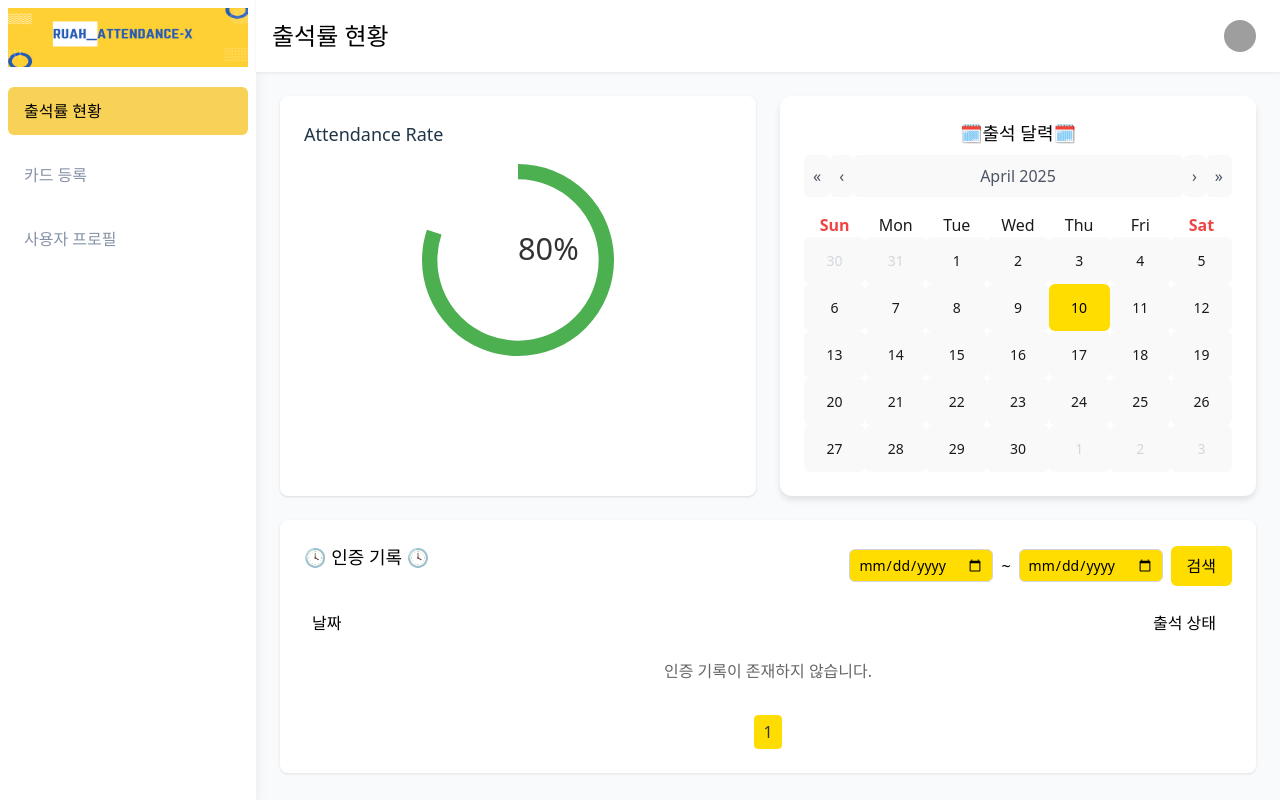
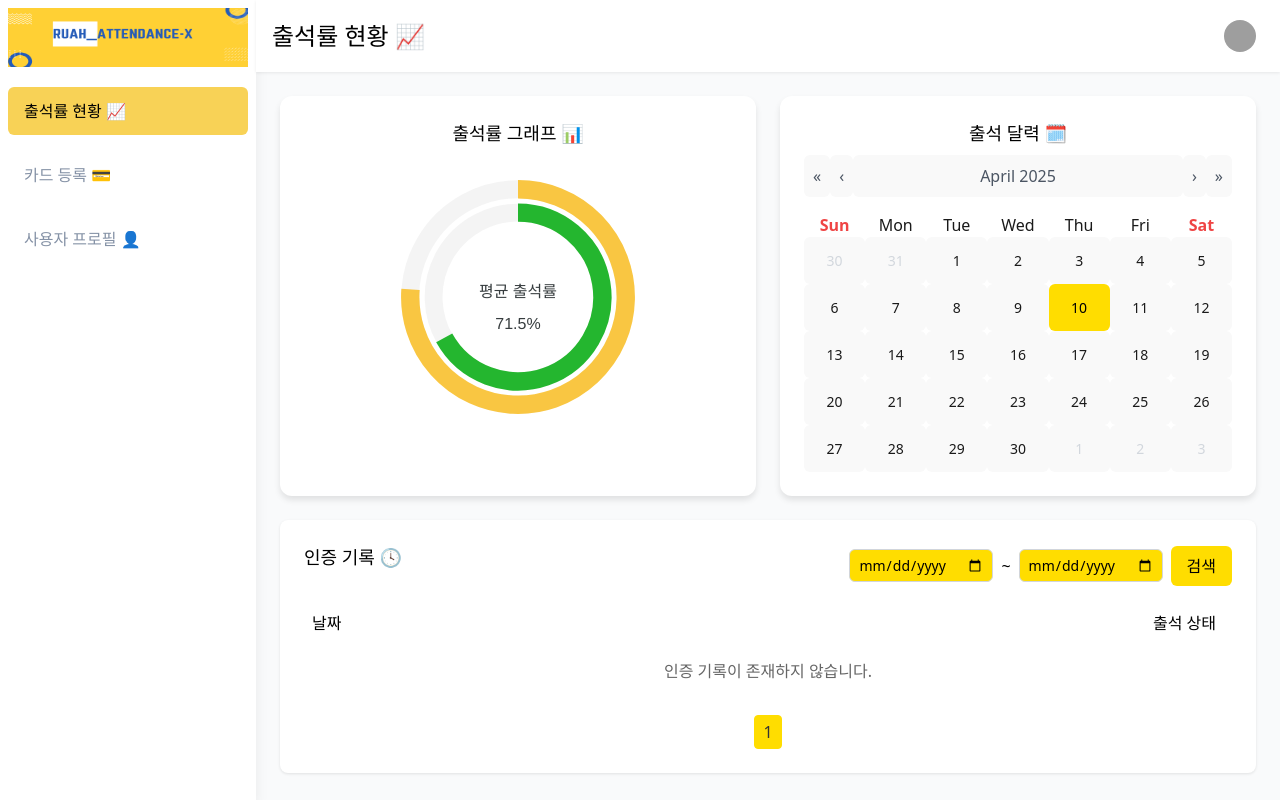
Before and after one commit to Jinyoung0318/ruahAttendX, a React (Vite) app in the folder frontend/: page /dashboard in a window 1280 px wide. Built offline with nearby package versions, Linux system fonts and the light colour scheme; grey boxes are pictures that could not be loaded.

Commit message:
fix) attendanceRate UI/UX

```diff
--- a/frontend/package.json
+++ b/frontend/package.json
@@ -10,9 +10,11 @@
     "preview": "vite preview"
   },
   "dependencies": {
+    "apexcharts": "^4.5.0",
     "axios": "^1.8.4",
     "chart.js": "^4.4.8",
     "react": "^19.0.0",
+    "react-apexcharts": "^1.7.0",
     "react-calendar": "^5.1.0",
     "react-chartjs-2": "^5.3.0",
     "react-circular-progressbar": "^2.2.0",
--- a/frontend/src/components/common/commHeader.tsx
+++ b/frontend/src/components/common/commHeader.tsx
@@ -6,7 +6,7 @@ const userParName = JSON.parse(sessionStorage.getItem('user') || '{}').userParNa
 const CommHeader = () => {
     return (
         <div className={styles.header}>
-            <h1 className={styles.title}>출석률 현황</h1>
+            <h1 className={styles.title}>출석률 현황 📈</h1>
             <div className={styles.userInfo}>
                 <img
                     src="https://randomuser.me/api/portraits/men/1.jpg"
--- a/frontend/src/components/common/commSidebar.tsx
+++ b/frontend/src/components/common/commSidebar.tsx
@@ -7,10 +7,10 @@ const CommSidebar = () => {
     const userDept = JSON.parse(sessionStorage.getItem('user') || '{}').userDept;
 
     const menuItems = [
-        { name: '출석률 현황', path: '/dashboard' },
-        { name: '카드 등록', path: '/card-regist' },
-        { name: '사용자 프로필', path: '/profile' },
-        ...(userDept === 'admin' ? [{ name: '사용자 관리', path: '/user-management' }] : []),
+        { name: '출석률 현황 📈', path: '/dashboard' },
+        { name: '카드 등록 💳', path: '/card-regist' },
+        { name: '사용자 프로필 👤', path: '/profile' },
+        ...(userDept === 'admin' ? [{ name: '사용자 관리 🧑‍🤝‍🧑', path: '/user-management' }] : []),
     ];
 
     return (
--- a/frontend/src/components/layout/RecentAttendance.tsx
+++ b/frontend/src/components/layout/RecentAttendance.tsx
@@ -37,7 +37,7 @@ const RecentAttendance = () => {
         <div className={styles.container}>
             <div className={styles.headerRow}>
                 <div className={styles.headerLeft}>
-                    <h2 className={styles.title}>🕓 인증 기록 🕓</h2>
+                    <h2 className={styles.title}>인증 기록 🕓</h2>
                 </div>
                 <div className={styles.headerRight}>
                     <DateFilter
--- a/frontend/src/components/layout/attendanceRate.tsx
+++ b/frontend/src/components/layout/attendanceRate.tsx
@@ -1,20 +1,45 @@
-import {CircularProgressbar} from "react-circular-progressbar";
+import ReactApexChart from 'react-apexcharts';
+import type { ApexOptions } from 'apexcharts';
+import styles from '../../styles/atttendanceRate.module.css';
+
+1
 
 const AttendanceRate = () => {
+    const series = [76, 67]; // Example attendance percentages
+    const options: ApexOptions = {
+        chart: {
+            height: 350,
+            type: 'radialBar',
+        },
+        plotOptions: {
+            radialBar: {
+                dataLabels: {
+                    name: {
+                        fontSize: '22px',
+                    },
+                    value: {
+                        fontSize: '16px',
+                    },
+                    total: {
+                        show: true,
+                        label: '평균 출석률',
+                        formatter: function () {
+                            const total = series.reduce((acc, val) => acc + val, 0);
+                            const average = (total / series.length).toFixed(1);
+                            return `${average}%`;
+                        },
+                    },
+                },
+            },
+        },
+        colors: ['#fbbf24','#00ac0e'],
+        labels: ['금요일', '수요일'],
+    };
+
     return (
-        <div className="p-6 bg-white rounded-lg shadow">
-            <h2 className="text-lg mb-4">Attendance Rate</h2>
-            <div className="relative w-48 h-48 mx-auto">
-                {/* Using react-circular-progressbar or similar library */}
-                <CircularProgressbar
-                    value={80}
-                    text={`${80}%`}
-                    styles={{
-                        path: { stroke: '#4CAF50' },
-                        text: { fill: '#333', fontSize: '16px' }
-                    }}
-                />
-            </div>
+        <div className={styles.card}>
+            <h2 className={styles.header}>출석률 그래프 📊</h2>
+            <ReactApexChart options={options} series={series} type="radialBar" height={350} />
         </div>
     );
 };
--- a/frontend/src/components/layout/calendar.tsx
+++ b/frontend/src/components/layout/calendar.tsx
@@ -11,7 +11,7 @@ const Calendar = () => {
         <div className={styles.card}>
             <div className={styles.header}>
                 <h2 className={styles.title}>
-                    🗓️출석 달력🗓️
+                    출석 달력 🗓️
                 </h2>
             </div>
             <CalendarLib
--- a/frontend/src/styles/atttendanceRate.module.css
+++ b/frontend/src/styles/atttendanceRate.module.css
@@ -1,12 +1,5 @@
 .container {
-    display: flex;
-    flex-direction: column;
-    align-items: center;
-    justify-content: center;
-    gap: 1.5rem;
-    padding: 1.5rem;
-    box-sizing: border-box;
-    height: 100%;
+    color: black;
 }
 
 .card {
@@ -21,7 +14,8 @@
 
 .header {
     font-size: 1.125rem;
-    color: #6b7280; /* Gray-500 */
+    color: black;
+    font-weight: bold;
 }
 
 .attendanceRate {
@@ -40,10 +34,8 @@
 
 .chartWrapper {
     position: relative;
-    width: 120px;
-    height: 120px;
-    max-height: 120px;
-    margin: 0 auto;
+    width: 320px;
+    height: 320px;
 }
 
 .rateLabel {
```
Also changed, not shown: 2 other files (tests, documents, lock files or other folders).
